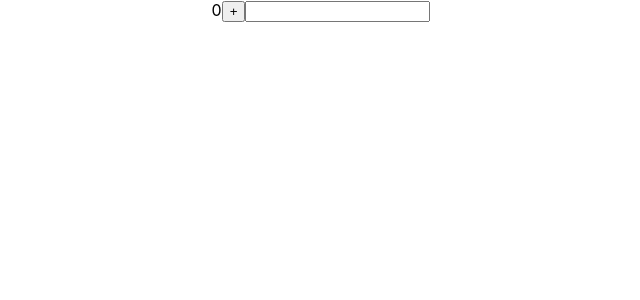
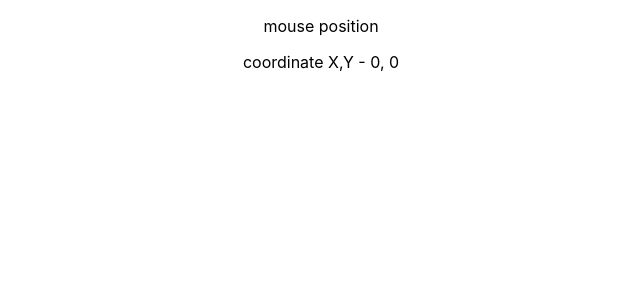
Before and after one commit to Crihojames/React-exercises, a React (Create React App) app: page / in a window 1280 px wide. Shown: the top 300 px of the page, without its empty margins (319-959 px from the left). Built offline with nearby package versions, Linux system fonts and the light colour scheme.

Commit message:
add to exercise2  effect clean up function

```diff
--- a/src/App.js
+++ b/src/App.js
@@ -5,6 +5,7 @@ import Counter3 from './components/UseStatePractice.js/Counter3';
 import HookStateArray from './components/UseStatePractice.js/HookStateArray';
 import EffectExample1 from './components/UseEffectPractice/EffectExample1';
 import EffectExample2 from './components/UseEffectPractice/EffectExample2';
+import EffectExample3 from './components/UseEffectPractice/EffectExample3';
 import './App.css';
 
 function App() {
@@ -15,7 +16,8 @@ function App() {
     {/* <Counter3 /> */}
     {/* <HookStateArray /> */}
     {/* <EffectExample1 /> */}
-    <EffectExample2/>
+    {/* <EffectExample2/> */}
+    <EffectExample3 />
     </div>
   );
 }
--- /dev/null
+++ b/src/components/UseEffectPractice/EffectExample3.js
@@ -0,0 +1,23 @@
+import React, { useState, useEffect } from "react"
+
+const EffectExample3 = () => {
+  const [x, setX] = useState(0)
+  const [y, setY] = useState(0)
+
+  const logMousePosition = (e) => {
+    console.log("this is mouse event")
+    setX(e.clientX)
+    setY(e.clientY)
+  }
+
+  useEffect(()=>{
+    console.log("useEffect is called")
+    window.addEventListener("mousemove", logMousePosition)
+  },[])
+  return <div>
+    <p>mouse position</p>
+    coordinate X,Y - {x}, {y}
+  </div>
+}
+
+export default EffectExample3
```
